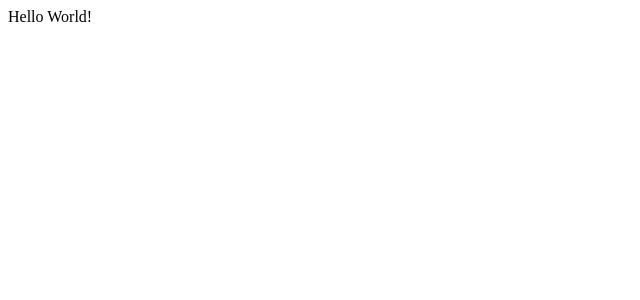
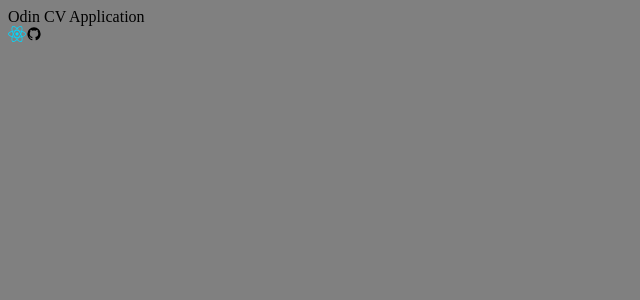
Before and after one commit to AnthonyGleason/odin-react-cv-application, a React (Create React App) app: page / in a window 1280 px wide. Shown: the top 300 px of the page, without its empty margins (0-640 px from the left). Built offline with nearby package versions, Linux system fonts and the light colour scheme.

Commit message:
add components, add react, github logo
This commit creates the two main components of the site the navbar and
the content section. The navbar section's content has been added.

```diff
--- a/src/App.js
+++ b/src/App.js
@@ -1,7 +1,13 @@
+import React from "react";
+import '../src/styles/styles.css';
+import Content from "./components/Content";
+import Navbar from "./components/Navbar";
+
 function App() {
   return (
     <>
-    Hello World!
+    <Navbar />
+    <Content />
     </>
   );
 }
--- /dev/null
+++ b/src/components/Content.js
@@ -0,0 +1,11 @@
+import React, { Component } from "react";
+
+export default class Content extends Component {
+  render(){
+    return(
+      <div className="content">
+
+      </div>
+    )
+  };
+}
--- /dev/null
+++ b/src/components/Navbar.js
@@ -0,0 +1,15 @@
+import React, {Component} from 'react';
+import reactLogo from '../assets/react.svg';
+import githubLogo from '../assets/github.svg';
+
+export default class Navbar extends Component{
+  render(){
+    return(
+      <div className='nav'>
+        <div>Odin CV Application</div>
+        <img alt='react logo' src={reactLogo} />
+        <img alt='github logo' href='https://github.com/antinf' src={githubLogo} />
+      </div>
+    );
+  }
+}
--- /dev/null
+++ b/src/styles/styles.css
@@ -0,0 +1,3 @@
+body {
+  background-color: gray;
+}
```
Also changed, not shown: src/assets/github.svg (added), src/assets/react.svg (added), src/components/Certs.js (added), src/components/Education.js (added), src/components/General.js (added), src/components/Skills.js (added), src/components/Work.js (added).
